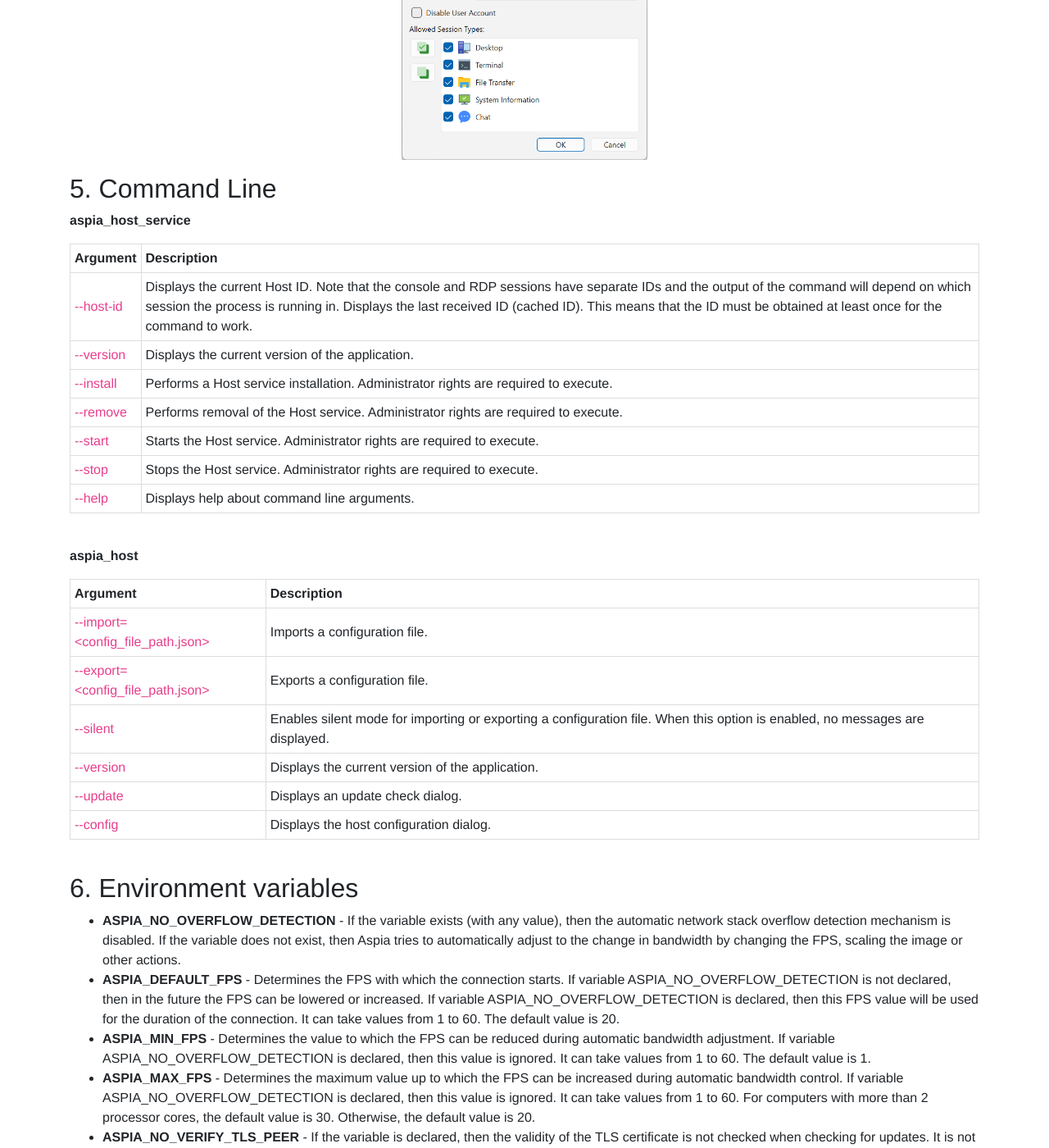
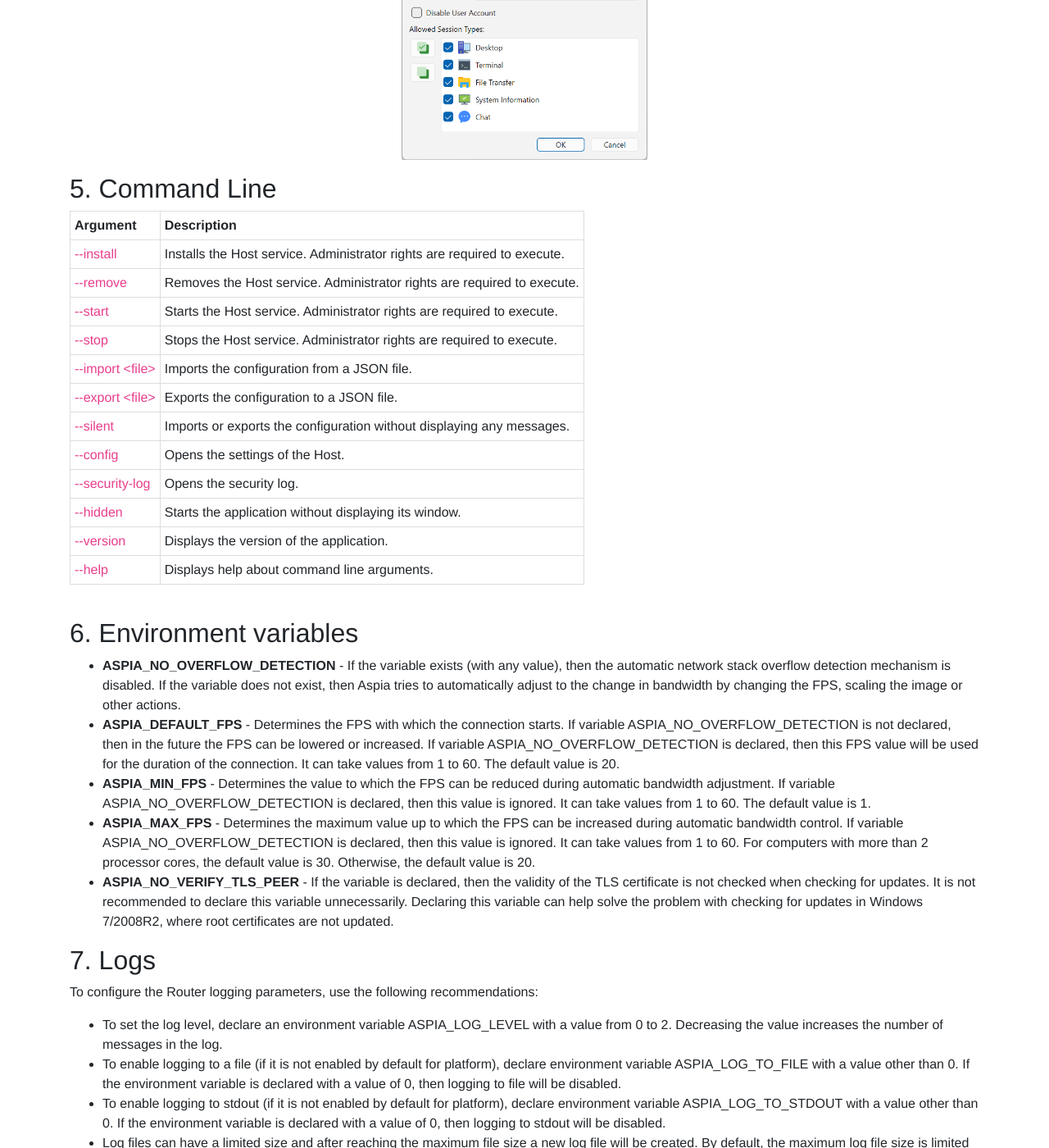
Before and after one commit to dchapyshev/dchapyshev.github.io, a Jekyll site: the page built from docs/host.md, in a window 1280 px wide and 1400 px high, scrolled down 4794 px. Shown: the whole window at 82% size. Built offline with Jekyll 4.4.1, drawn with Linux system fonts in a browser that asks for light colours.

Commit message:
Update docs.

```diff
--- a/docs/host.md
+++ b/docs/host.md
@@ -134,30 +134,20 @@ The dialog for adding or editing a user is as follows:
 
 ## 5. Command Line <a name="command-line"></a>
 
-**aspia_host_service**
-
-| Argument     | Description                                                                         |
-|--------------|-------------------------------------------------------------------------------------|
-| `--host-id`  | Displays the current Host ID. Note that the console and RDP sessions have separate IDs and the output of the command will depend on which session the process is running in. Displays the last received ID (cached ID). This means that the ID must be obtained at least once for the command to work. |
-| `--version`  | Displays the current version of the application.                                    |
-| `--install`  | Performs a Host service installation. Administrator rights are required to execute. |
-| `--remove`   | Performs removal of the Host service. Administrator rights are required to execute. |
-| `--start`    | Starts the Host service. Administrator rights are required to execute.              |
-| `--stop`     | Stops the Host service. Administrator rights are required to execute.               |
-| `--help`     | Displays help about command line arguments.                                         |
-
-<br/>
-
-**aspia_host**
-
-| Argument                           | Description                                      |
-|------------------------------------|--------------------------------------------------|
-| `--import=<config_file_path.json>` | Imports a configuration file.                    |
-| `--export=<config_file_path.json>` | Exports a configuration file.                    |
-| `--silent`                         | Enables silent mode for importing or exporting a configuration file. When this option is enabled, no messages are displayed. |
-| `--version`                        | Displays the current version of the application. |
-| `--update`                         | Displays an update check dialog.                 |
-| `--config`                         | Displays the host configuration dialog.          |
+| Argument          | Description                                                              |
+|-------------------|--------------------------------------------------------------------------|
+| `--install`       | Installs the Host service. Administrator rights are required to execute. |
+| `--remove`        | Removes the Host service. Administrator rights are required to execute.  |
+| `--start`         | Starts the Host service. Administrator rights are required to execute.   |
+| `--stop`          | Stops the Host service. Administrator rights are required to execute.    |
+| `--import <file>` | Imports the configuration from a JSON file.                              |
+| `--export <file>` | Exports the configuration to a JSON file.                                |
+| `--silent`        | Imports or exports the configuration without displaying any messages.    |
+| `--config`        | Opens the settings of the Host.                                          |
+| `--security-log`  | Opens the security log.                                                  |
+| `--hidden`        | Starts the application without displaying its window.                    |
+| `--version`       | Displays the version of the application.                                 |
+| `--help`          | Displays help about command line arguments.                              |
 
 <br/>
 
```
